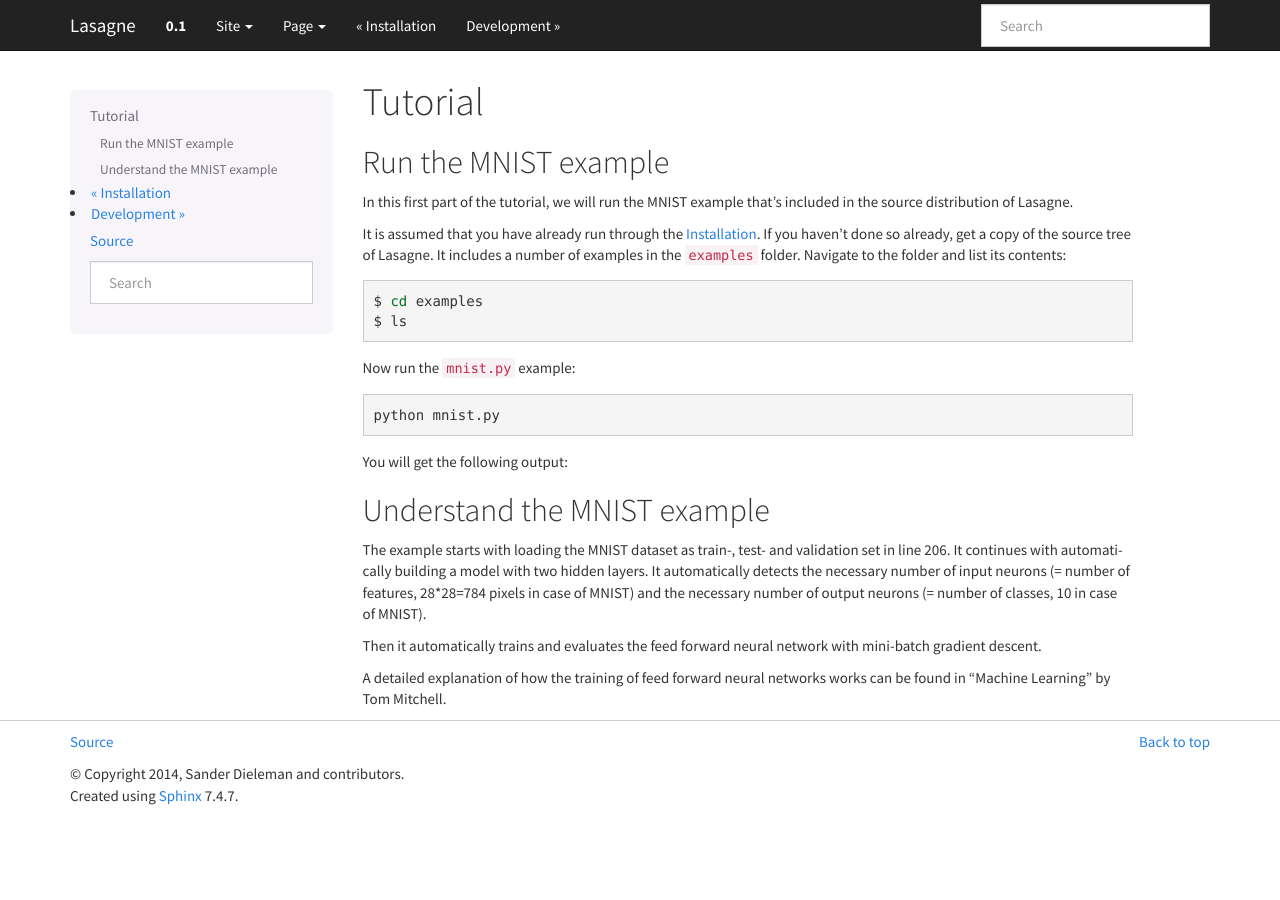
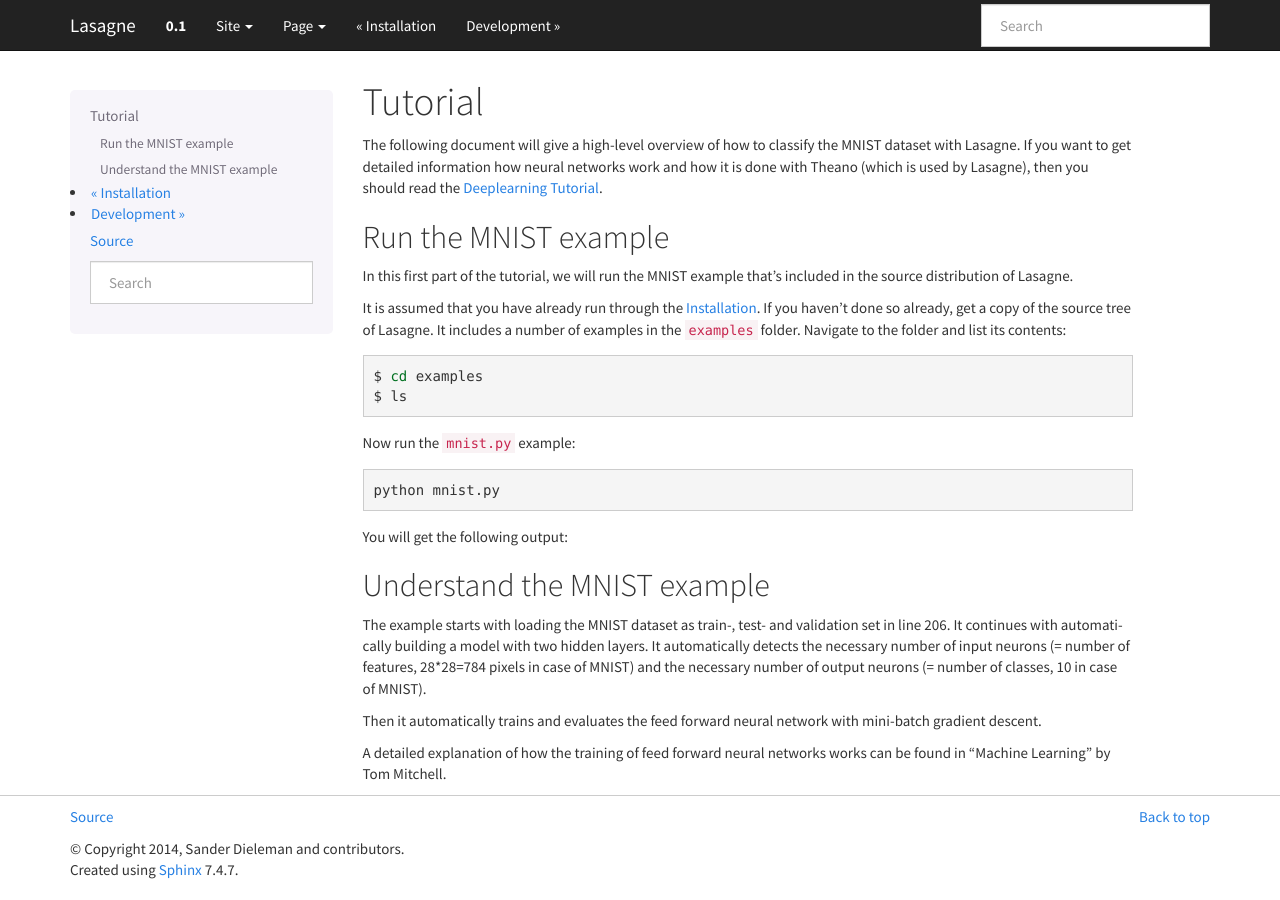
Before and after one commit to Lasagne/Lasagne, a Sphinx documentation site: the page built from docs/user/tutorial.rst, in a window 1280 px wide. Built offline with Sphinx 7.4.7, drawn with Linux system fonts in a browser that asks for light colours.

Commit message:
Documentation: Added link to deeplearning tutorial in Lasagne tutorial

```diff
--- a/docs/user/tutorial.rst
+++ b/docs/user/tutorial.rst
@@ -3,6 +3,12 @@
 ========
 Tutorial
 ========
+
+The following document will give a high-level overview of how to classify the
+MNIST dataset with Lasagne. If you want to get detailed information how
+neural networks work and how it is done with Theano (which is used by Lasagne),
+then you should read the `Deeplearning Tutorial`_.
+
 
 Run the MNIST example
 =====================
@@ -68,3 +74,5 @@ with mini-batch gradient descent.
 
 A detailed explanation of how the training of feed forward neural networks
 works can be found in "Machine Learning" by  Tom Mitchell.
+
+.. _Deeplearning Tutorial: http://deeplearning.net/tutorial/
```
